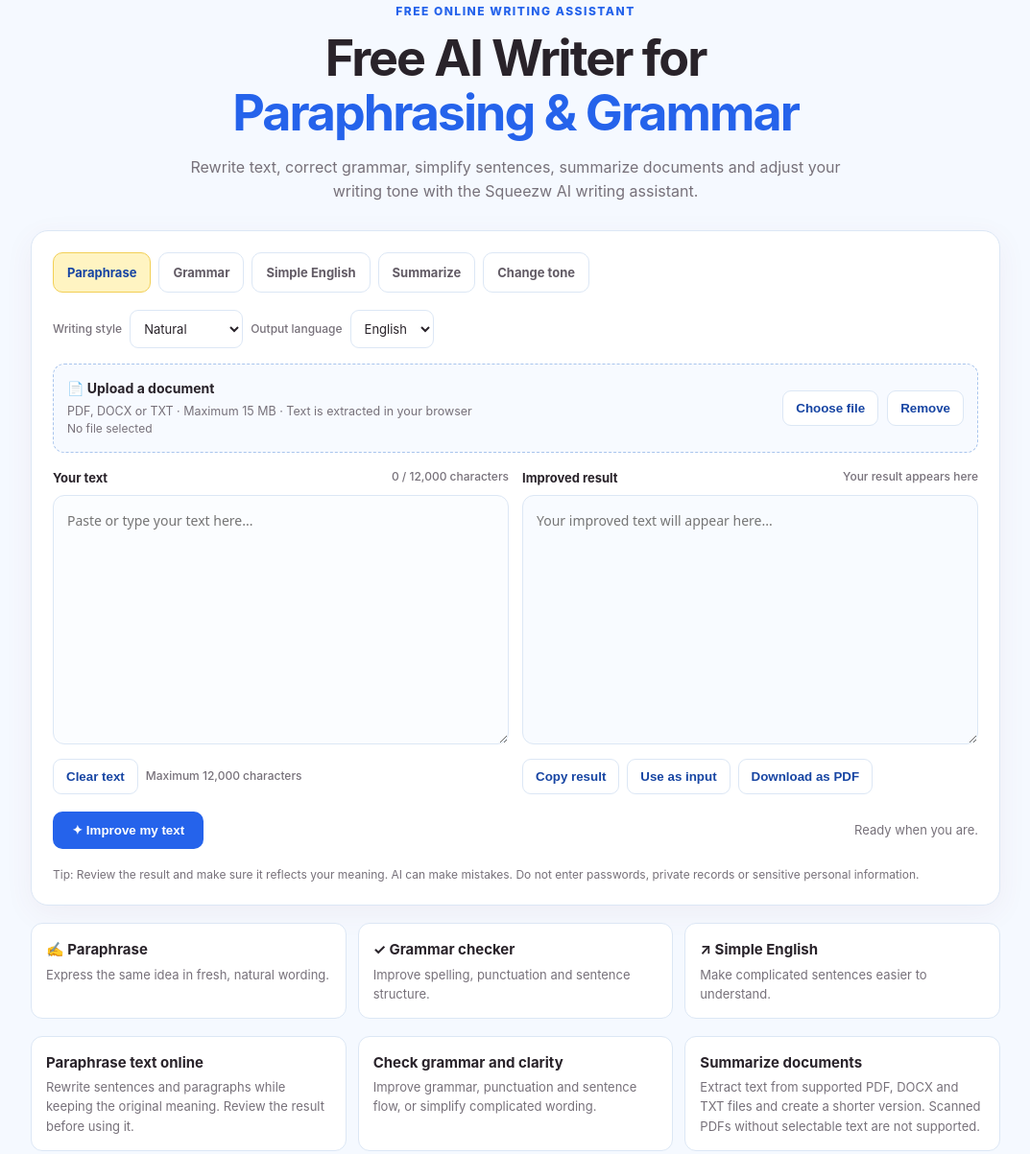
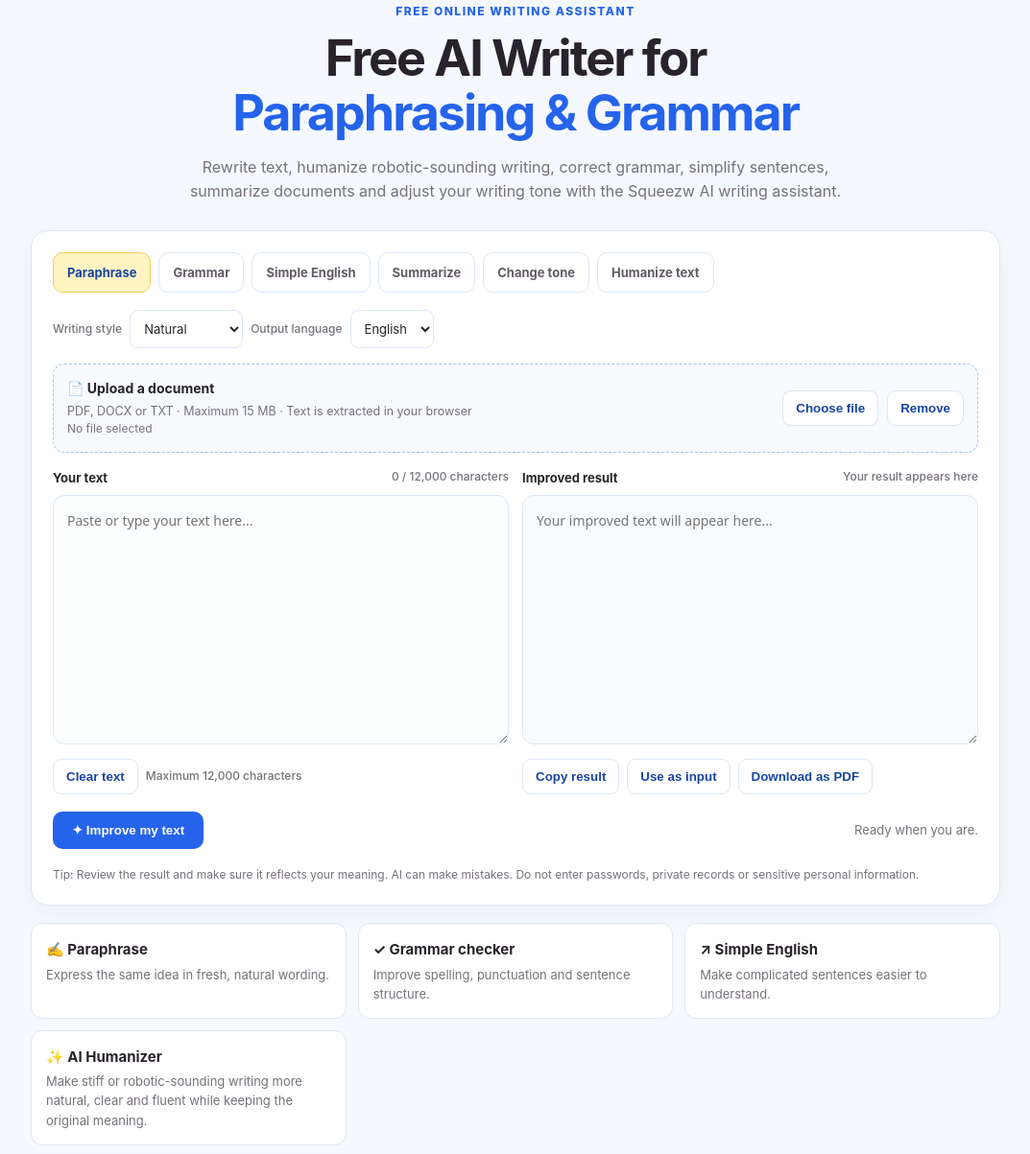
Before and after one commit to gudu-bit/squeezw, a plain HTML site: page ai-writer.html in a window 1280 px wide. Shown: the part 103-1306 px from the top of the page at 96% size, without its empty margins (103-1176 px from the left). Drawn offline with nearby package versions, Linux system fonts and the light colour scheme.

Commit message:
Add Humanize Text mode to AI Writer

```diff
--- a/ai-writer.html
+++ b/ai-writer.html
@@ -3,8 +3,8 @@
 <head>
 <meta charset="utf-8">
 <meta name="viewport" content="width=device-width,initial-scale=1">
-<title>AI Writer — Paraphrase, Grammar & Summarize | Squeezw</title>
-<meta name="description" content="Use the Squeezw AI Writer to paraphrase text, fix grammar, simplify sentences, summarize documents and change writing tone online.">
+<title>AI Writer & Humanizer — Paraphrase, Grammar & Summarize | Squeezw</title>
+<meta name="description" content="Use Squeezw AI Writer and Humanizer to make writing more natural, paraphrase text, fix grammar, simplify sentences and summarize documents.">
 <link rel="canonical" href="https://squeezw.vercel.app/ai-writer.html">
 <meta name="robots" content="index,follow,max-image-preview:large">
 <meta property="og:type" content="website">
@@ -26,10 +26,10 @@
 </head>
 <body><main class="wrap">
 <header class="nav"><a class="logo" href="/" style="text-decoration:none;color:inherit">◈ SQUEEZE<span>.</span></a><a class="pill" href="/">← All file tools</a></header>
-<section class="hero"><div class="eyebrow">Free online writing assistant</div><h1>Free AI Writer for <span>Paraphrasing &amp; Grammar</span></h1><p>Rewrite text, correct grammar, simplify sentences, summarize documents and adjust your writing tone with the Squeezw AI writing assistant.</p></section>
+<section class="hero"><div class="eyebrow">Free online writing assistant</div><h1>Free AI Writer for <span>Paraphrasing &amp; Grammar</span></h1><p>Rewrite text, humanize robotic-sounding writing, correct grammar, simplify sentences, summarize documents and adjust your writing tone with the Squeezw AI writing assistant.</p></section>
 <section class="panel">
 <div class="modes" role="group" aria-label="Writing mode">
-<button class="mode active" data-mode="paraphrase">Paraphrase</button><button class="mode" data-mode="grammar">Grammar</button><button class="mode" data-mode="simplify">Simple English</button><button class="mode" data-mode="summarize">Summarize</button><button class="mode" data-mode="tone">Change tone</button>
+<button class="mode active" data-mode="paraphrase">Paraphrase</button><button class="mode" data-mode="grammar">Grammar</button><button class="mode" data-mode="simplify">Simple English</button><button class="mode" data-mode="summarize">Summarize</button><button class="mode" data-mode="tone">Change tone</button><button class="mode" data-mode="humanize">Humanize text</button>
 </div>
 <div class="toolbar" style="margin:0 0 16px"><label for="tone" class="muted">Writing style</label><select class="select" id="tone"><option value="natural">Natural</option><option value="formal">Formal</option><option value="professional">Professional</option><option value="casual">Casual</option><option value="academic">Academic</option><option value="friendly">Friendly</option></select><label for="language" class="muted">Output language</label><select class="select" id="language"><option>English</option><option>Hindi</option><option>Odia</option></select></div>
 <div class="uploadbar"><div><strong>📄 Upload a document</strong><small>PDF, DOCX or TXT · Maximum 15 MB · Text is extracted in your browser</small><div class="file-name" id="fileName">No file selected</div></div><div class="upload-actions"><input id="fileInput" type="file" accept=".pdf,.docx,.txt,application/pdf,text/plain,application/vnd.openxmlformats-officedocument.wordprocessingml.document" hidden><button class="secondary" id="chooseFile" type="button">Choose file</button><button class="secondary" id="removeFile" type="button">Remove</button></div></div>
@@ -40,7 +40,7 @@
 <div class="actions"><button class="primary" id="run" type="button">✦ Improve my text</button><div class="status" id="status" role="status" aria-live="polite">Ready when you are.</div></div>
 <div class="note">Tip: Review the result and make sure it reflects your meaning. AI can make mistakes. Do not enter passwords, private records or sensitive personal information.</div>
 </section>
-<section class="features"><article class="feature"><b>✍️ Paraphrase</b><p>Express the same idea in fresh, natural wording.</p></article><article class="feature"><b>✓ Grammar checker</b><p>Improve spelling, punctuation and sentence structure.</p></article><article class="feature"><b>↗ Simple English</b><p>Make complicated sentences easier to understand.</p></article></section>
+<section class="features"><article class="feature"><b>✍️ Paraphrase</b><p>Express the same idea in fresh, natural wording.</p></article><article class="feature"><b>✓ Grammar checker</b><p>Improve spelling, punctuation and sentence structure.</p></article><article class="feature"><b>↗ Simple English</b><p>Make complicated sentences easier to understand.</p></article><article class="feature"><b>✨ AI Humanizer</b><p>Make stiff or robotic-sounding writing more natural, clear and fluent while keeping the original meaning.</p></article></section>
 <section class="features" aria-label="About the AI Writer">
 <article class="feature"><b>Paraphrase text online</b><p>Rewrite sentences and paragraphs while keeping the original meaning. Review the result before using it.</p></article>
 <article class="feature"><b>Check grammar and clarity</b><p>Improve grammar, punctuation and sentence flow, or simplify complicated wording.</p></article>
@@ -53,7 +53,7 @@
 <script src="https://unpkg.com/mammoth@1.9.0/mammoth.browser.min.js"></script>
 <script>
 const $=id=>document.getElementById(id);let mode='paraphrase',busy=false;
-const modeNames={paraphrase:'Paraphrase',grammar:'Fix grammar',simplify:'Rewrite in simple English',summarize:'Summarize',tone:'Change writing tone'};
+const modeNames={paraphrase:'Paraphrase',grammar:'Fix grammar',simplify:'Rewrite in simple English',summarize:'Summarize',tone:'Change writing tone',humanize:'Humanize text'};
 document.querySelectorAll('.mode').forEach(button=>button.addEventListener('click',()=>{document.querySelectorAll('.mode').forEach(x=>x.classList.toggle('active',x===button));mode=button.dataset.mode;$('run').textContent='✦ '+modeNames[mode];$('status').textContent='Mode: '+modeNames[mode];}));
 $('source').addEventListener('input',()=>{$('count').textContent=$('source').value.length.toLocaleString()+' / 12,000 characters';});
 $('chooseFile').onclick=()=>$('fileInput').click();
```
